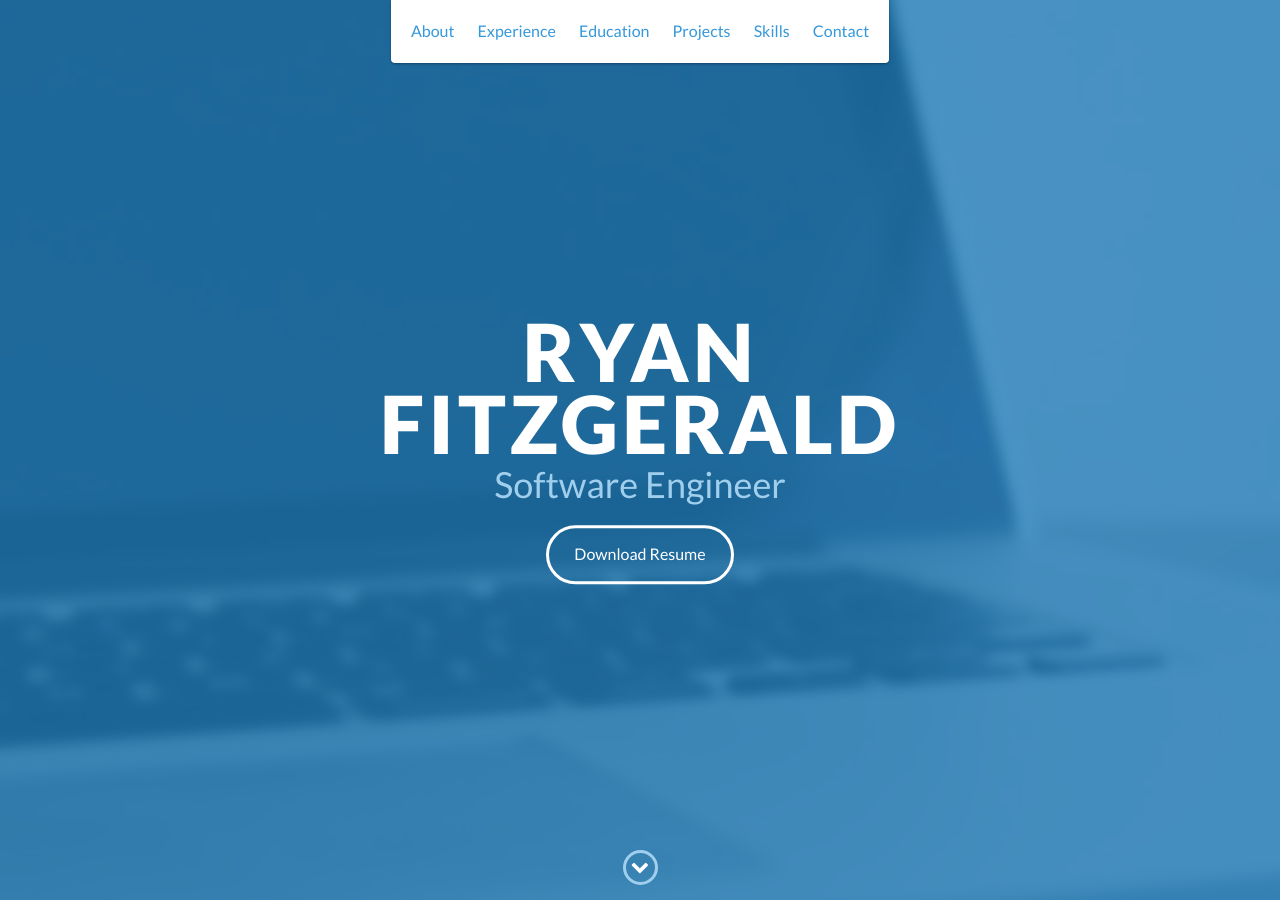
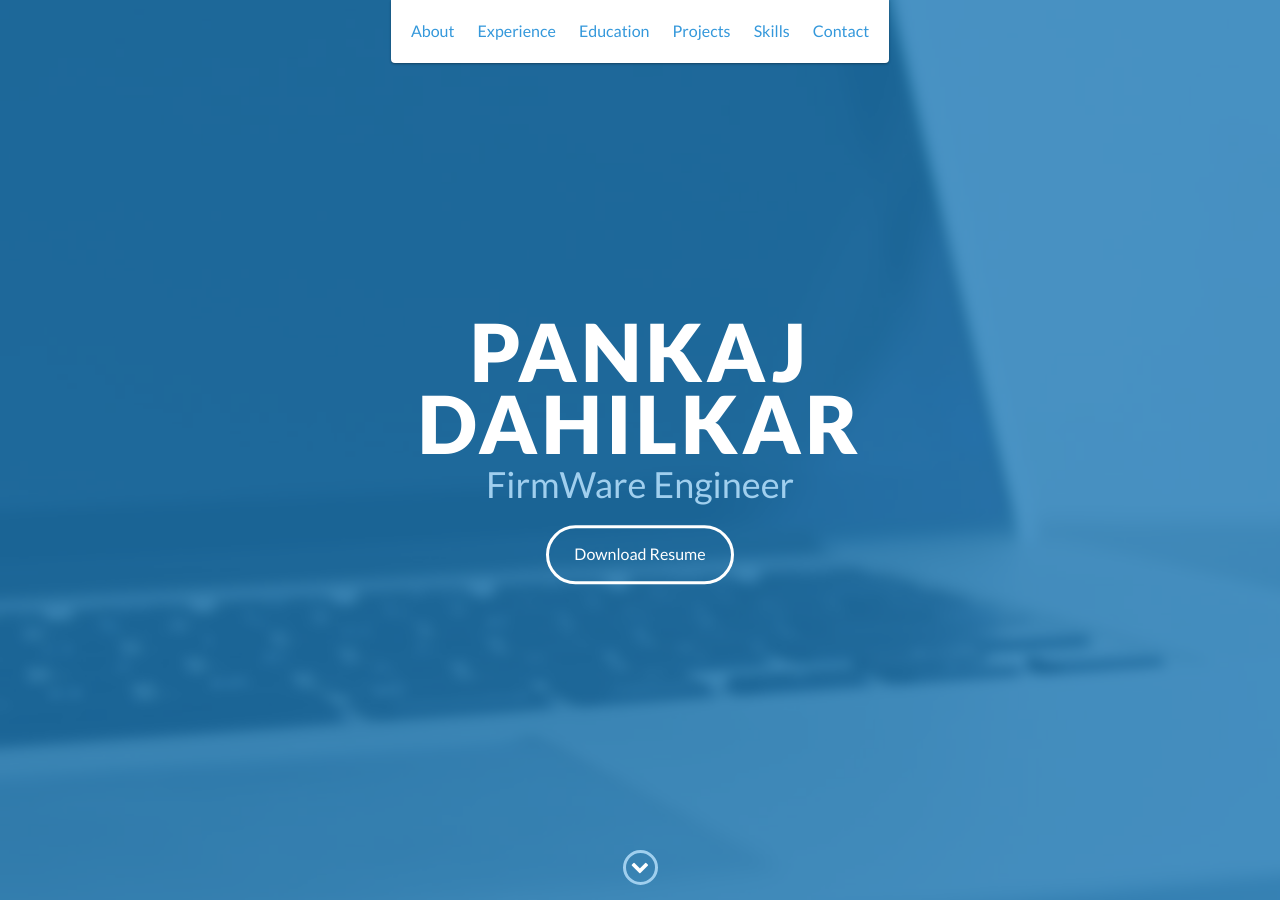
Before and after one commit to pankajdahilkar/pankajdahilkar.github.io, a Jekyll site: the page dev/index.html, which Jekyll copies as it is, in a window 1280 px wide and 900 px high. Built offline with Jekyll 4.4.1, drawn with Linux system fonts in a browser that asks for light colours.

Commit message:
New port

```diff
--- a/dev/index.html
+++ b/dev/index.html
@@ -48,9 +48,9 @@
 
     <div id="lead">
         <div id="lead-content">
-            <h1>Ryan Fitzgerald</h1>
-            <h2>Software Engineer</h2>
-            <a href="#" class="btn-rounded-white">Download Resume</a>
+            <h1>Pankaj Dahilkar</h1>
+            <h2>FirmWare Engineer</h2>
+            <a href="resume.pdf" class="btn-rounded-white">Download Resume</a>
         </div>
         <!-- End #lead-content -->
 
```
Also changed, not shown: 1 other file.
